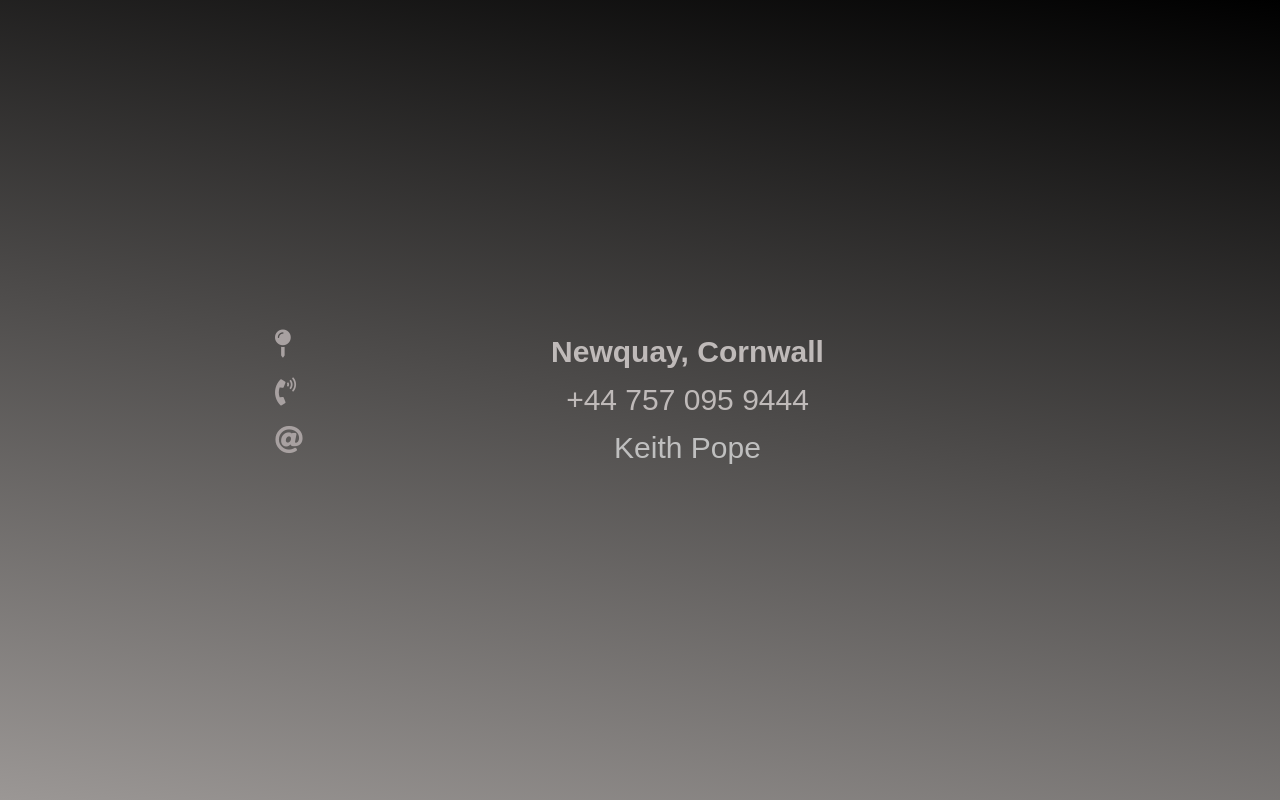
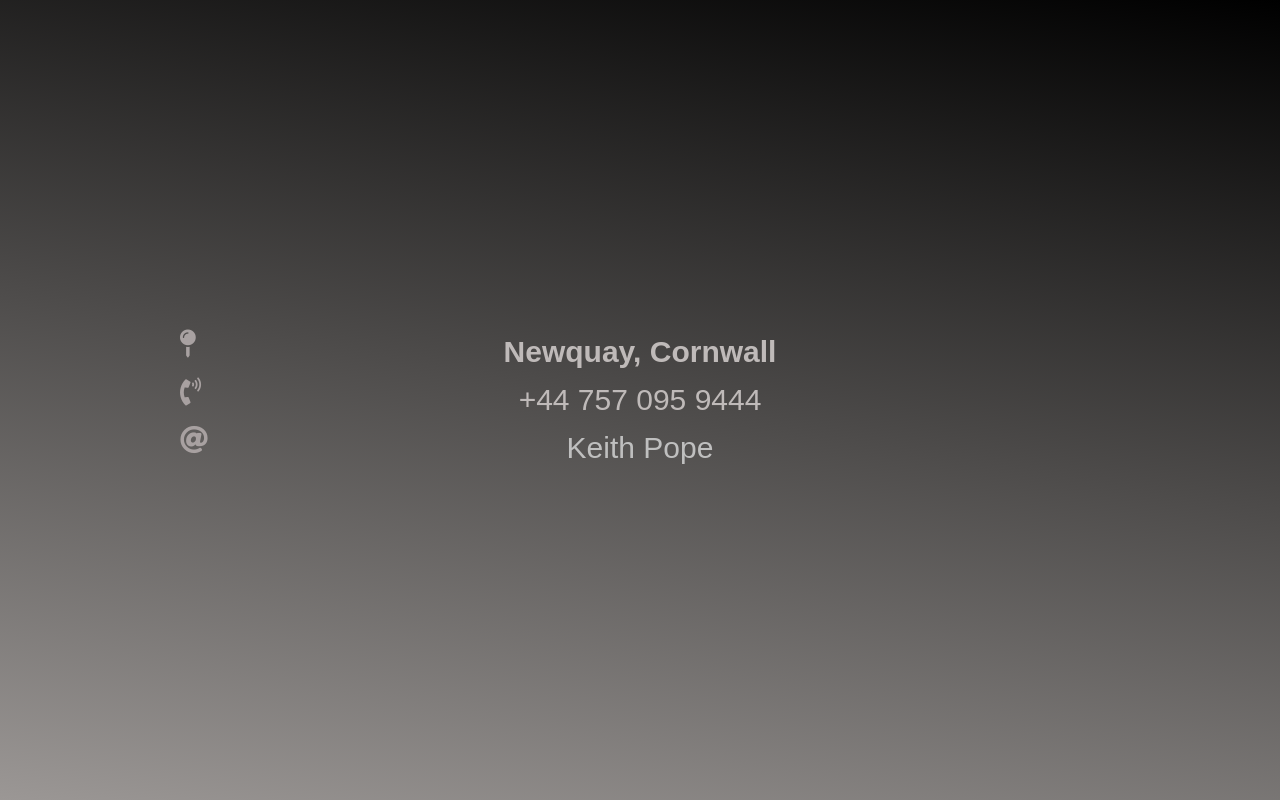
Before and after one commit to kepope3/portfolio, a React (Create React App) app in the folder portfolio/: page / in a window 1280 px wide. Shown: the part 2400-3200 px from the top of the page. Built offline with nearby package versions, Linux system fonts and the light colour scheme; a web font is replaced by a local one.

Commit message:
centred about content

```diff
--- a/portfolio/src/Components/Body/ContactContent.js
+++ b/portfolio/src/Components/Body/ContactContent.js
@@ -1,33 +1,39 @@
 import React from "react";
 export default () => (
+  <React.Fragment>
     <div className="row">
-    <div className="offset-1 col-2 offset-sm-2 col-sm-1">
+      <div className="col-1 offset-1">
         <h3>
           <i className="fas fa-map-pin" />
         </h3>
       </div>
-    <div className="col-7 text-center">
+      <div className="col-8 text-center">
         <strong>
           <p>Newquay, Cornwall</p>
         </strong>
       </div>
-    <div className="offset-1 col-2 offset-sm-2 col-sm-1">
+    </div>
+    <div className="row">
+      <div className="col-1 offset-1">
         <h3>
           <i className="fas fa-phone-volume" />
         </h3>
       </div>
-    <div className="col-7 text-center">
+      <div className="col-8 text-center">
         <p>+44 757 095 9444</p>
       </div>
-    <div className="offset-1 col-2 offset-sm-2 col-sm-1">
+    </div>
+    <div className="row">
+      <div className="col-1 offset-1">
         <h3>
           <i className="fas fa-at" />
         </h3>
       </div>
-    <div className="col-7 text-center">
+      <div className="col-8 text-center">
         <p>
           <a href="mailto:pope_446@hotmail.com">Keith Pope</a>
         </p>
       </div>
     </div>
+  </React.Fragment>
 );
```
Lines whose indentation alone changed are shown as unchanged.
